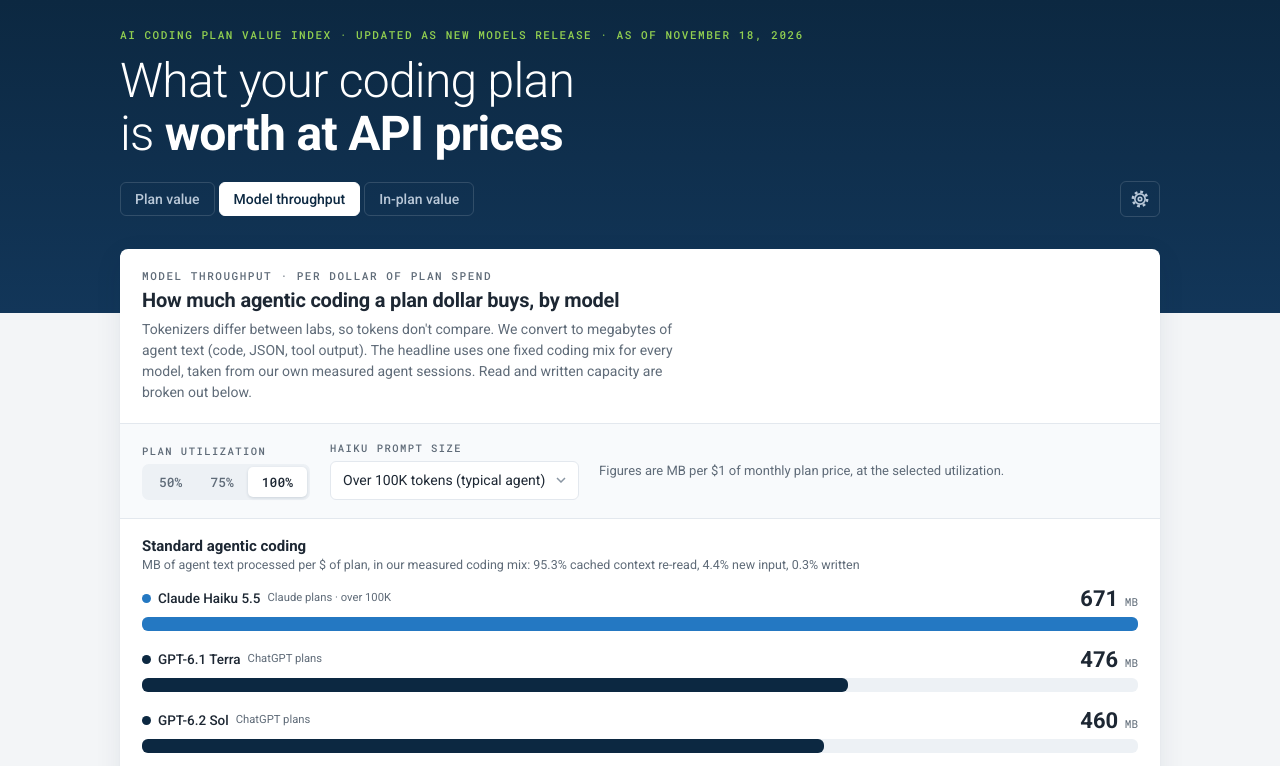
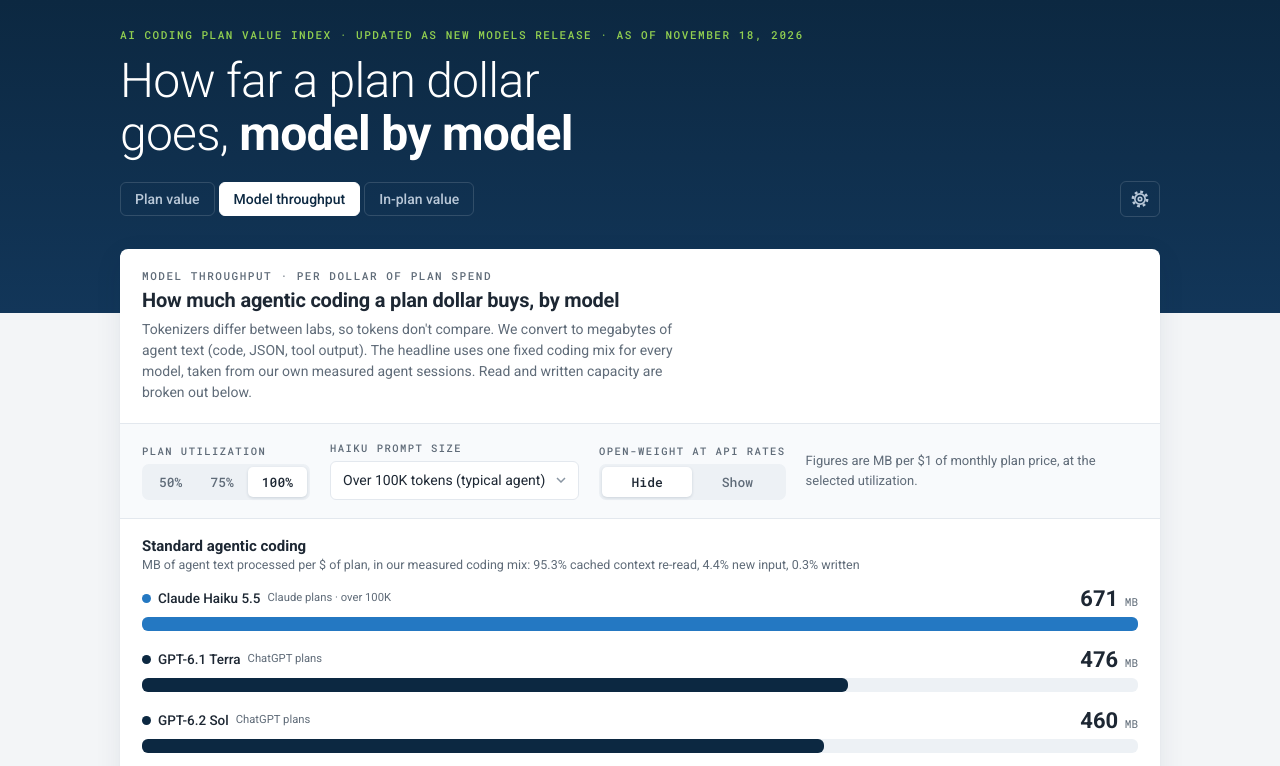
Before and after one commit to CapNexus/harness-adapter, a plain HTML site: page index.html in a window 1280 px wide. Both pictures are taken after a click on the element "Views". Shown: the top 766 px of the page. Drawn offline with Linux system fonts and the light colour scheme.

Commit message:
Site: update Plan Value Board (2026-11-18)

```diff
--- a/index.html
+++ b/index.html
@@ -20,7 +20,7 @@
   --bg:#f3f5f7; --surface:#ffffff; --surface-2:#f8fafc; --fg:#1d2733; --muted:#5f6b78; --faint:#8a96a3; --rule:#e3e8ee;
   --navy:#0c2841; --navy-2:#123659; --on-navy:#ffffff; --on-navy-muted:#b9c8d8;
   --accent:#2478c2; --accent-soft:#e5f0fa; --on-accent:#ffffff; --track:#edf1f5; --green:#92d050;
-  --anth:#2478c2; --oai:#0c2841; --cog:#8c9aab; --kiro:#7cbf3a;
+  --anth:#2478c2; --oai:#0c2841; --cog:#8c9aab; --kiro:#7cbf3a; --ow:#c2831a;
   --shadow:0 1px 2px rgba(12,40,65,.06),0 8px 28px rgba(12,40,65,.08);
   --x-hi-bg:#92d050; --x-hi-fg:#0c2841;
   --display:Roboto,"Helvetica Neue",Arial,sans-serif; --mono:"Roboto Mono",ui-monospace,Menlo,monospace;
@@ -29,13 +29,13 @@
   --bg:#07182a; --surface:#0d243b; --surface-2:#102a44; --fg:#e8eef4; --muted:#a3b4c6; --faint:#7389a0; --rule:#1b3753;
   --navy:#04111e; --navy-2:#0a2036; --on-navy-muted:#9fb2c6;
   --accent:#62a8ea; --accent-soft:#163a5e; --on-accent:#04111e; --track:#14304c;
-  --anth:#4f9be3; --oai:#d3dee9; --cog:#8aa0b8; --kiro:#92d050;
+  --anth:#4f9be3; --oai:#d3dee9; --cog:#8aa0b8; --kiro:#92d050; --ow:#e6b455;
   --shadow:0 1px 2px rgba(0,0,0,.3),0 8px 28px rgba(0,0,0,.35); color-scheme:dark}}
 :root[data-theme="dark"]{
   --bg:#07182a; --surface:#0d243b; --surface-2:#102a44; --fg:#e8eef4; --muted:#a3b4c6; --faint:#7389a0; --rule:#1b3753;
   --navy:#04111e; --navy-2:#0a2036; --on-navy-muted:#9fb2c6;
   --accent:#62a8ea; --accent-soft:#163a5e; --on-accent:#04111e; --track:#14304c;
-  --anth:#4f9be3; --oai:#d3dee9; --cog:#8aa0b8; --kiro:#92d050;
+  --anth:#4f9be3; --oai:#d3dee9; --cog:#8aa0b8; --kiro:#92d050; --ow:#e6b455;
   --shadow:0 1px 2px rgba(0,0,0,.3),0 8px 28px rgba(0,0,0,.35); color-scheme:dark}
 
 *,*::before,*::after{box-sizing:border-box}
@@ -192,6 +192,7 @@ button:focus-visible,select:focus-visible{outline:2px solid var(--accent);outlin
 .mrow .track{grid-column:1/-1;height:10px}
 .mrow.focus .lbl{font-weight:700}
 .mrow.dim{opacity:.55}
+#mvOw button{flex:1 1 0}
 @media (max-width:760px){.panels{grid-template-columns:1fr}.panel+.panel{border-left:0;border-top:1px solid var(--rule)}}
 
 /* In-plan value view */
@@ -274,7 +275,7 @@ footer .inner{border-top:1px solid var(--rule);padding-block:18px 40px;font-size
 
 <header class="mast gutter"><div class="inner">
   <div class="eyebrow">AI coding plan value index · Updated as new models release · As of <time datetime="2026-11-18">November 18, 2026</time></div>
-  <h1>What your coding plan is <strong>worth at API prices</strong></h1>
+  <h1 id="headline">What your coding plan is <strong>worth at API prices</strong></h1>
   <div class="tabbar">
     <nav class="tabs" aria-label="Views"><a href="#plans" data-v="plans">Plan value</a><a href="#models" data-v="models">Model throughput</a><a href="#games" data-v="games">In-plan value</a></nav>
     <div class="cfg" id="cfg">
@@ -357,7 +358,11 @@ footer .inner{border-top:1px solid var(--rule);padding-block:18px 40px;font-size
         </div></div>
       <div class="ctl"><label class="eyebrow" for="mvHaiku">Haiku prompt size</label>
         <select id="mvHaiku"><option value="long">Over 100K tokens (typical agent)</option><option value="short">Under 100K tokens</option></select></div>
-      <p class="ctx">Figures are MB per $1 of monthly plan price, at the selected utilization.</p>
+      <div class="ctl"><span class="eyebrow" id="mvOwLbl">Open-weight at API rates</span>
+        <div class="seg" role="group" aria-labelledby="mvOwLbl" id="mvOw">
+          <button type="button" data-o="0" aria-pressed="true">Hide</button><button type="button" data-o="1">Show</button>
+        </div></div>
+      <p class="ctx" id="mvCtx"></p>
     </div>
     <section class="panel mix-panel"><h3>Standard agentic coding<small>MB of agent text processed per $ of plan, in our measured coding mix: 95.3% cached context re-read, 4.4% new input, 0.3% written</small></h3><div id="mvMix"></div></section>
     <div class="panels">
@@ -367,6 +372,7 @@ footer .inner{border-top:1px solid var(--rule);padding-block:18px 40px;font-size
     <div class="legend">
       <span>GPT written figures include hidden reasoning tokens</span>
       <span>About ±6% across labs from the tokenizer ratio; megabytes assume typical agent text and vary with content</span>
+      <span id="mvOwNote" hidden><i class="dot" style="background:var(--ow)"></i>Open-weight rows are computed from each developer's published API prices, not metered, and are MB per $1 of API spend at any usage level. Their tokenizers are assumed to match OpenAI's on agent text. DeepSeek is at its peak rate; off-peak is half.</span>
     </div>
   </div>
 
@@ -531,6 +537,20 @@ fillModels(); render();
 // Claude: 5h points per $ on Team Premium (850 weekly-equivalent points x 52/12 / $125), / points per Mtok, x chars per token.
 const C_CLAUDE = 3.51/1.50, C_GPT = 3.51;  // Claude 5.5 uses 1.50x the tokens of o200k_base on agent transcripts (nine 285K-char slices, Nov 18, 2026; range 1.40-1.59)
 const SOL = {out:10, rd:0.10, fresh:2}; // list $/Mtok
+// Open-weight models at each developer's own API list price, $/Mtok (Nov 18, 2026). Not metered: MB per $1 of API spend.
+// Kimi: platform.kimi.ai. Qwen: Alibaba Model Studio, Singapore; implicit cache hit. GLM: docs.z.ai. DeepSeek: api-docs.deepseek.com, peak rate
+// (off-peak is half). Mistral: direct API price from Oct 29, 2026. MiMo: mimo.mi.com lists CNY 3.00 / 0.025 / 6.00; USD as Xiaomi's overseas rate. No measured tokenizer ratio yet, so
+// chars per token is assumed equal to o200k_base.
+const C_OW = C_GPT;
+const OW = [
+  {name:"Kimi K3.1 Pro",       fresh:2.00,  rd:0.20,   out:10.00},
+  {name:"Qwen3.8-Max",         fresh:2.00,  rd:0.25,   out:6.00},
+  {name:"GLM-5.3",             fresh:1.40,  rd:0.26,   out:4.40},
+  {name:"DeepSeek V4.1 Flash", fresh:0.30,  rd:0.006,  out:1.20, note:"peak rate"},
+  {name:"MiMo-V2.6-Pro",       fresh:0.435, rd:0.0036, out:0.87},
+  {name:"Mistral Large 4",     fresh:0.70,  rd:0.07,   out:2.10},
+];
+let mvOw = false;
 function mvRows(){
   const hk = $("#mvHaiku").value==="long"?"haiku-long":"haiku-short";
   const claude = (k,name,note)=>({name, via:"Claude plans", note, c:"--anth",
@@ -544,6 +564,8 @@ function mvRows(){
     ...Object.values(GPT_ISO).map(m=>({name:m.name, via:"ChatGPT plans", c:"--oai",
       out:GPT_PTS_PER_USD/m.pts.out*C_GPT, rd:GPT_PTS_PER_USD/m.pts.rd*C_GPT, mix:GPT_PTS_PER_USD/mixOf(m.pts)*C_GPT})),
     sol("Devin Max", 311*M/200, "--cog", false),
+    ...(mvOw ? OW.map(m=>({name:m.name, via:"API list price", note:m.note, c:"--ow", api:true,
+      out:1/m.out*C_OW, rd:1/m.rd*C_OW, mix:1/mixOf(m)*C_OW})) : []),
   ];
 }
 const mb = n => n>=100?Math.round(n).toLocaleString("en-US"):n>=10?n.toFixed(1):n.toFixed(2);
@@ -559,15 +581,26 @@ function mvPanel(R,key){
 let mvU=1;
 function renderModels(){
   document.querySelectorAll("#mvUtil button").forEach(b=>b.setAttribute("aria-pressed",+b.dataset.u===mvU));
-  const R=mvRows().map(r=>({...r,out:r.out*mvU,rd:r.rd*mvU,mix:r.mix*mvU}));
+  document.querySelectorAll("#mvOw button").forEach(b=>b.setAttribute("aria-pressed",(b.dataset.o==="1")===mvOw));
+  $("#mvOwNote").hidden=!mvOw;
+  $("#mvCtx").textContent="Figures are MB per $1 of monthly plan price, at the selected utilization."+(mvOw?" Open-weight rows are MB per $1 of API spend and do not change with utilization.":"");
+  const R=mvRows().map(r=>r.api?r:({...r,out:r.out*mvU,rd:r.rd*mvU,mix:r.mix*mvU}));
   $("#mvMix").innerHTML=mvPanel(R,"mix");
   $("#mvOut").innerHTML=mvPanel(R,"out"); $("#mvIn").innerHTML=mvPanel(R,"rd");
 }
 $("#mvUtil").onclick=e=>{const b=e.target.closest("button"); if(!b) return; mvU=+b.dataset.u; renderModels();};
 $("#mvHaiku").onchange=renderModels;
+$("#mvOw").onclick=e=>{const b=e.target.closest("button"); if(!b) return; mvOw=b.dataset.o==="1"; renderModels();};
+// Masthead headline for each tab. The plans one is also the static markup.
+const HEADLINES = {
+  plans:  "What your coding plan is <strong>worth at API prices</strong>",
+  models: "How far a plan dollar goes, <strong>model by model</strong>",
+  games:  "Which model gets the <strong>most from your plan</strong>",
+};
 function showView(){
   const v = location.hash==="#models"?"models":location.hash==="#games"?"games":"plans";
   $("#v-plans").hidden = v!=="plans"; $("#v-models").hidden = v!=="models"; $("#v-games").hidden = v!=="games";
+  $("#headline").innerHTML = HEADLINES[v];
   document.querySelectorAll(".tabs a").forEach(a=>{ if(a.dataset.v===v) a.setAttribute("aria-current","page"); else a.removeAttribute("aria-current"); });
 }
 document.querySelector(".tabs").onclick=e=>{const a=e.target.closest("a"); if(!a) return; e.preventDefault(); try{history.replaceState(null,"","#"+a.dataset.v)}catch(_){location.hash=a.dataset.v} showView();};
```
